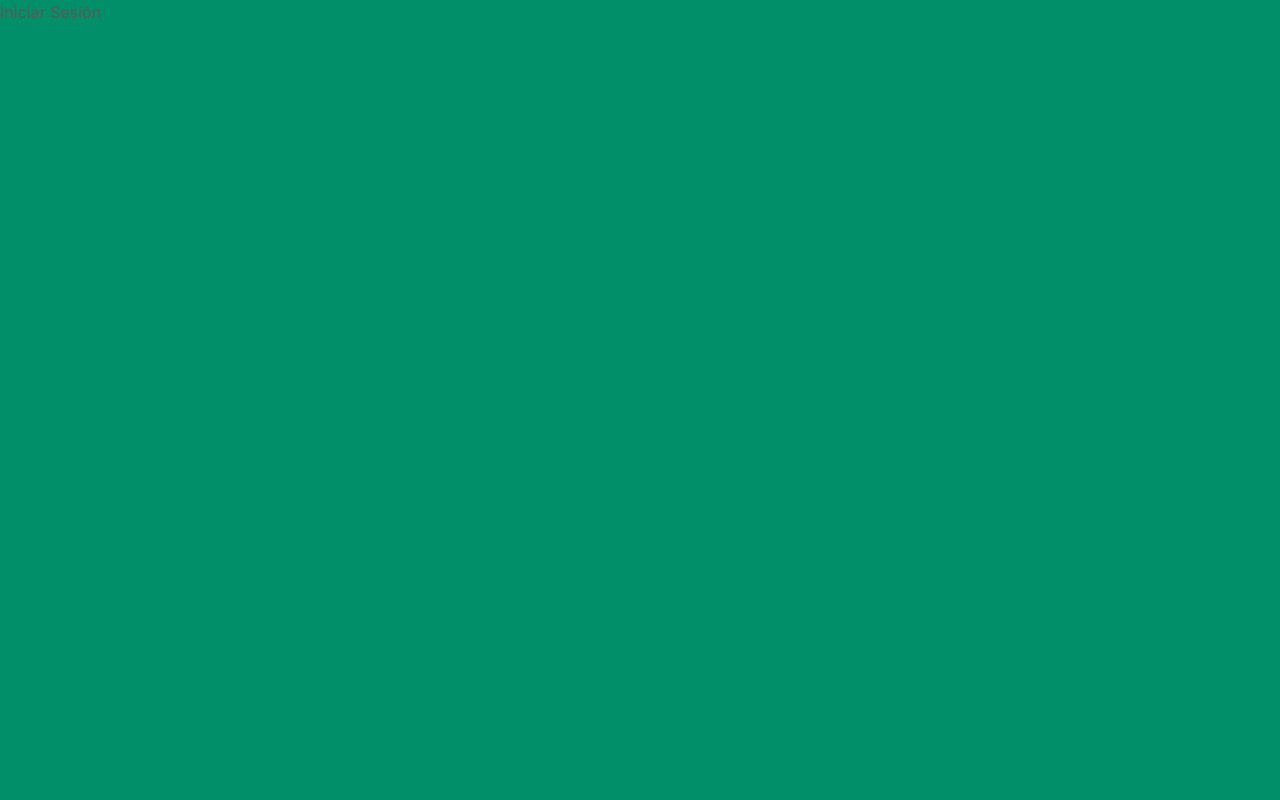
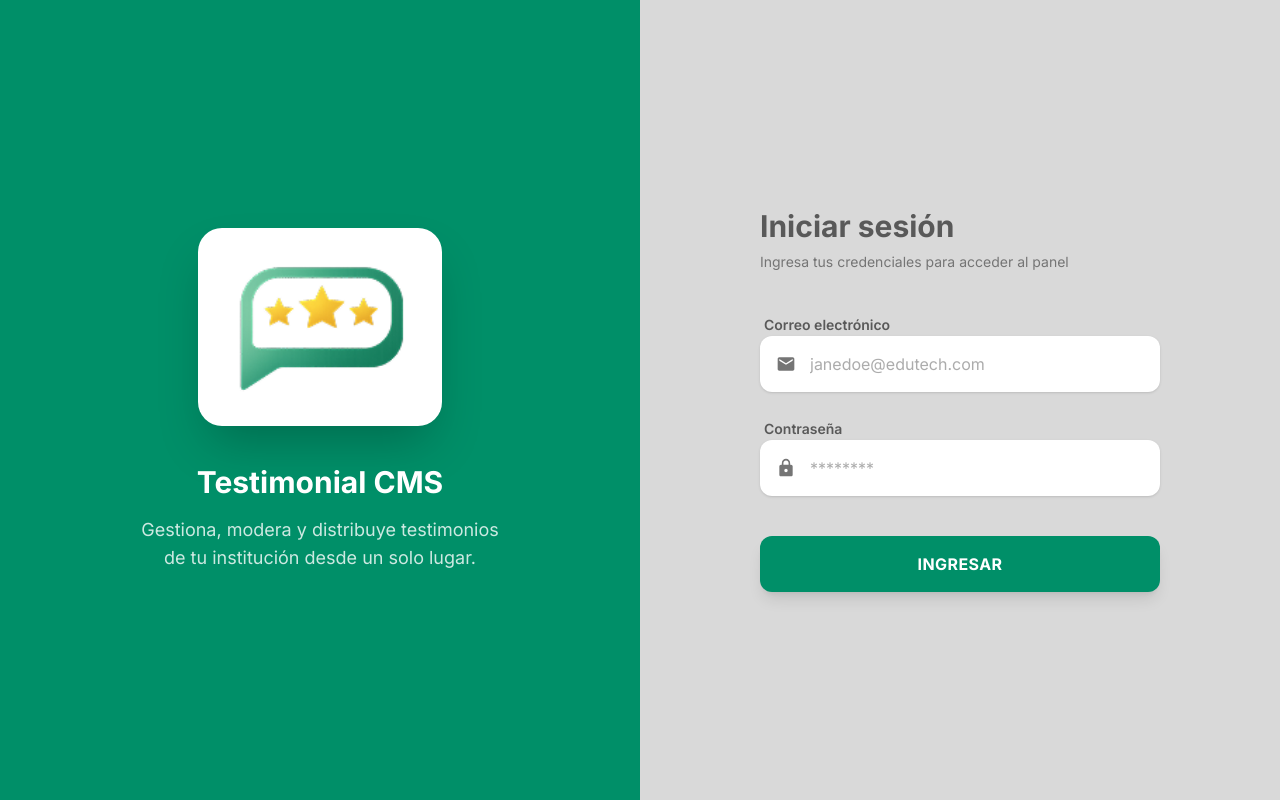
Before and after one commit to No-Country-simulation/S03-26-Equipo-18-Web-App-Development, a Next.js app in the folder apps/frontend/: page /login in a window 1280 px wide. Built offline with nearby package versions, Linux system fonts and the light colour scheme.

Commit message:
[feat] implementacion de login responsive con validacion zod y react-hook-form

```diff
--- /dev/null
+++ b/apps/frontend/app/(auth)/login/layout.tsx
@@ -0,0 +1,7 @@
+export const metadata = {
+  title: "Iniciar Sesión | TestimonialCMS",
+};
+
+export default function LoginLayout({ children }: { children: React.ReactNode }) {
+  return <>{children}</>;
+}
--- /dev/null
+++ b/apps/frontend/app/(auth)/login/page.tsx
@@ -0,0 +1,125 @@
+"use client";
+
+import {useForm} from "react-hook-form";
+import {zodResolver} from "@hookform/resolvers/zod";
+import {z} from "zod";
+import {useRouter} from "next/navigation";
+import { MdEmail, MdLock, MdError } from "react-icons/md";
+import Image from "next/image";
+
+//1° Definimos el esquema de zod
+const loginSchema = z.object({
+    email: z.string().email("El correo electrónico no es válido").min(1, "El correo es obligatorio"),
+    password: z.string().min(6, "La contraseña debe tener al menos 6 caracteres").max(20, "La contraseña no puede tener más de 20 caracteres").min(1, "La contraseña es obligatoria"),
+});
+
+//2° Creamos el tipo de datos a partir del esquema
+type LoginData = z.infer<typeof loginSchema>;
+
+//3° Creamos el componente de Login
+const LoginPage = () => {
+    const router = useRouter();
+
+//4° Configuramos react-hook-form con zod
+    const {
+        register,
+        handleSubmit,
+        reset,
+        formState: { errors, isSubmitting },
+    } = useForm<LoginData>({
+        resolver: zodResolver(loginSchema), //conectamos zod con react-hook-form
+    });
+
+//5° Función para manejar el envío del formulario
+    const onSubmit = async (data: LoginData) => {
+        console.log("Datos del formulario:", data);
+        // Aquí iría la lógica de autenticación
+        // Por ahora, simulamos éxito y redirigimos
+    router.push("/dashboard");
+    }
+
+    return(
+// Contenedor principal: Ocupa todo el alto de la pantalla
+    <div className="min-h-screen grid grid-cols-1 lg:grid-cols-2">
+
+      {/* SECCIÓN IZQUIERDA: Branding (Solo visible en pantallas grandes LG) */}
+      <div className="hidden lg:flex flex-col items-center justify-center bg-brand p-12 text-white">
+        <div className="max-w-sm text-center">
+          {/* Logo en blanco para que resalte sobre el verde */}
+          <div className="bg-white p-8 rounded-3xl shadow-2xl mb-8 inline-block">
+            <Image
+              src="/image/logo/logo.png"
+              alt="Testimonial CMS Logo"
+              width={180}
+              height={180}
+              priority
+            />
+          </div>
+          <h2 className="text-3xl font-bold mb-4">Testimonial CMS</h2>
+          <p className="text-white/80 text-lg">
+            Gestiona, modera y distribuye testimonios de tu institución desde un solo lugar.
+          </p>
+        </div>
+      </div>
+
+      {/* SECCIÓN DERECHA: Formulario */}
+      <div className="flex items-center justify-center bg-chalk p-8 lg:p-20">
+        <div className="w-full max-w-100">
+
+          {/* Header del Formulario */}
+          <div className="mb-10">
+            <h1 className="text-3xl font-bold text-dark mb-2">Iniciar sesión</h1>
+            <p className="text-medium text-sm">Ingresa tus credenciales para acceder al panel</p>
+          </div>
+
+          <form onSubmit={handleSubmit(onSubmit)} className="space-y-6">
+            {/* Input Email */}
+            <div className="space-y-2">
+              <label className="text-sm font-semibold text-dark ml-1">Correo electrónico</label>
+              <div className="relative">
+                <MdEmail className={`absolute left-4 top-1/2 -translate-y-1/2 text-xl ${errors.email ? 'text-red-500' : 'text-medium'}`} />
+                <input
+                  {...register("email")}
+                  type="email"
+                  placeholder="janedoe@edutech.com"
+                  className={`w-full pl-12 pr-4 py-3.5 bg-white rounded-xl border-2 transition-all outline-none ${
+                    errors.email ? 'border-red-500 shadow-sm shadow-red-100' : 'border-transparent focus:border-brand shadow-sm'
+                  }`}
+                />
+              </div>
+              {errors.email && <p className="flex items-center gap-2 text-red-500 text-xs font-bold ml-1"><MdError /> {errors.email.message}</p>}
+            </div>
+
+            {/* Input Password */}
+            <div className="space-y-2">
+              <label className="text-sm font-semibold text-dark ml-1">Contraseña</label>
+              <div className="relative">
+                <MdLock className={`absolute left-4 top-1/2 -translate-y-1/2 text-xl ${errors.password ? 'text-red-500' : 'text-medium'}`} />
+                <input
+                  {...register("password")}
+                  type="password"
+                  placeholder="********"
+                  className={`w-full pl-12 pr-4 py-3.5 bg-white rounded-xl border-2 transition-all outline-none ${
+                    errors.password ? 'border-red-500 shadow-sm shadow-red-100' : 'border-transparent focus:border-brand shadow-sm'
+                  }`}
+                />
+              </div>
+              {errors.password && <p className="flex items-center gap-2 text-red-500 text-xs font-bold ml-1"><MdError /> {errors.password.message}</p>}
+            </div>
+
+            <button
+              disabled={isSubmitting}
+              className="w-full bg-brand hover:bg-brand/70 text-white font-bold py-4 rounded-xl shadow-lg transition-all active:scale-[0.98] uppercase tracking-wide mt-4"
+            >
+              {isSubmitting ? "Cargando..." : "Ingresar"}
+            </button>
+          </form>
+
+        </div>
+      </div>
+    </div>
+
+
+    )
+}
+export default LoginPage;
--- a/apps/frontend/app/login/page.tsx
+++ /dev/null
@@ -1,11 +0,0 @@
-import React from 'react'
-
-const Login = () => {
-  return (
-    <div>
-      <h2>Iniciar Sesión</h2>
-    </div>
-  )
-}
-
-export default Login
--- a/apps/frontend/package.json
+++ b/apps/frontend/package.json
@@ -28,8 +28,8 @@
     "@types/node": "^20",
     "@types/react": "^19",
     "@types/react-dom": "^19",
-    "eslint": "^9",
-    "eslint-config-next": "16.2.1",
+    "eslint": "^10.1.0",
+    "eslint-config-next": "^0.2.4",
     "tailwindcss": "^4",
     "typescript": "^5"
   }
```
Also changed, not shown: 1 other file (tests, documents, lock files or other folders).
